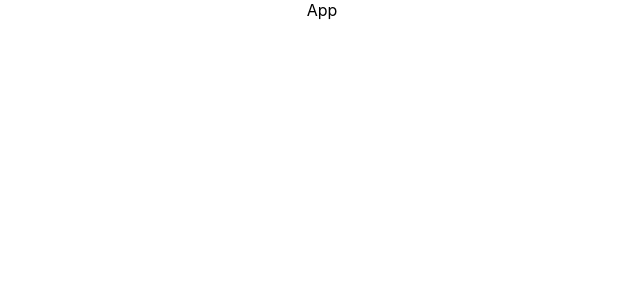
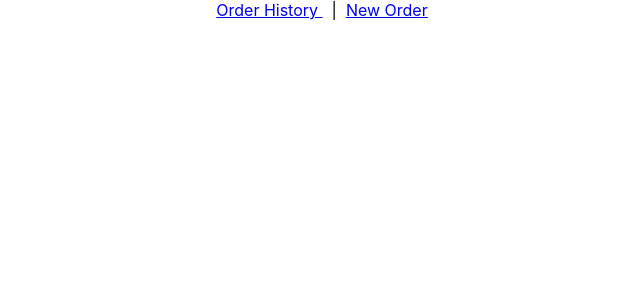
Before and after one commit to Jfreundlich01/MERN-Infrastructure-Boiler-Plater, a React (Create React App) app: page / in a window 1280 px wide. Shown: the top 300 px of the page, without its empty margins (318-958 px from the left). Built offline with nearby package versions, Linux system fonts and the light colour scheme.

Commit message:
added navbar

```diff
--- a/package.json
+++ b/package.json
@@ -12,6 +12,7 @@
     "morgan": "^1.10.0",
     "react": "^18.2.0",
     "react-dom": "^18.2.0",
+    "react-router-dom": "^6.3.0",
     "react-scripts": "5.0.1",
     "serve-favicon": "^2.5.0",
     "web-vitals": "^2.1.4"
--- /dev/null
+++ b/src/components/Navbar/Navbar.jsx
@@ -0,0 +1,12 @@
+import "./Navbar.css"
+import { Link } from "react-router-dom"
+
+export default function Navbar() {
+  return (
+    <nav>
+        <Link to="/orders">Order History </Link>
+        &nbsp; | &nbsp;
+        <Link to="/orders/new">New Order</Link>
+    </nav>
+  )
+}
--- a/src/index.js
+++ b/src/index.js
@@ -2,11 +2,12 @@ import React from 'react';
 import ReactDOM from 'react-dom/client';
 import './index.css';
 import App from './pages/App/App';
+import { BrowserRouter as Router } from 'react-router-dom';
 
 
 const root = ReactDOM.createRoot(document.getElementById('root'));
 root.render(
   <React.StrictMode>
-    <App />
+    <Router><App /></Router>
   </React.StrictMode>
 );
--- a/src/pages/App/App.jsx
+++ b/src/pages/App/App.jsx
@@ -1,12 +1,28 @@
 import './App.css';
 import { useState } from 'react';
+import NewOrderPage from '../NewOrderPage/NewOrderPage';
+import AuthPage from '../AuthPage/AuthPage';
+import OrderHistoryPage from '../OrderHistoryPage/OrderHistoryPage';
+import { Routes, Route } from 'react-router-dom';
+import Navbar from '../../components/Navbar/Navbar';
 
 
 export default function App() {
-  const [user,setUser] = useState(null)
+  const [user,setUser] = useState({})
   return (
     <main className="App">
-      App
+      {user ?
+        <>
+        <Navbar/>
+        <Routes>
+          {/* Route Compnents in Here  */}
+          <Route path="/orders/new" element={<NewOrderPage />}></Route>
+          <Route path="/orders" element={<OrderHistoryPage />}></Route>
+        </Routes>
+        </>
+        :
+        <AuthPage />
+      }
     </main>
   );
 }
--- a/src/pages/OrderHistoryPage/OrderHistoryPage.jsx
+++ b/src/pages/OrderHistoryPage/OrderHistoryPage.jsx
@@ -1,4 +1,4 @@
-import "./OrderHistory.css"
+import "./OrderHistoryPage.css"
 
 export default function OrderHistory() {
   return (
```
Also changed, not shown: src/components/Navbar/Navbar.css (added), 1 other file (tests, documents, lock files or other folders).
